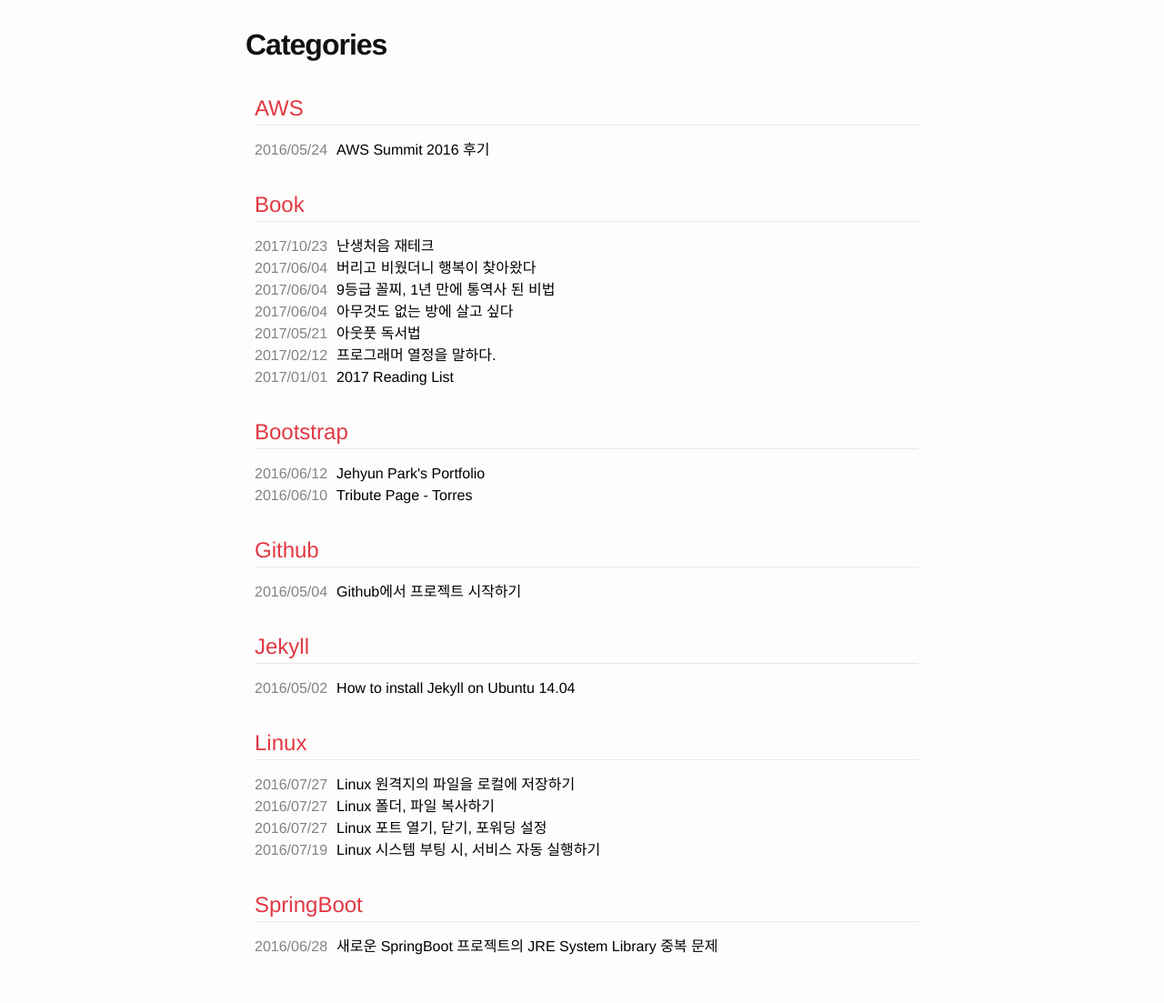
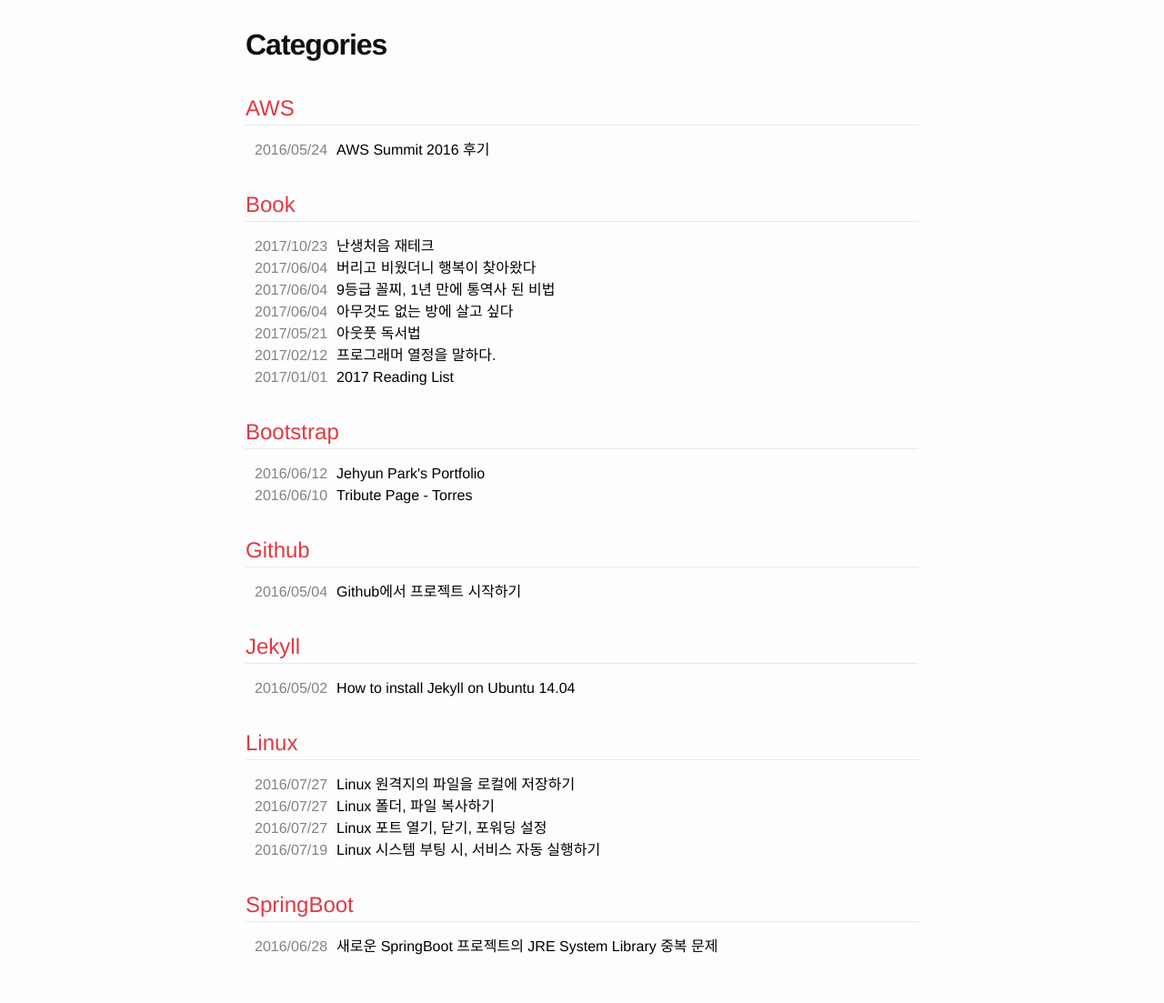
Before and after one commit to jehyunpark/jehyunpark.github.io, a Jekyll site: the page built from categories.md, in a window 1280 px wide. Shown: the part 652-1755 px from the top of the page at 91% size. Built offline with Jekyll 4.4.1, drawn with Linux system fonts in a browser that asks for light colours; nearby versions of some CDN libraries; some web fonts are replaced.

```diff
--- a/_includes/header.html
+++ b/_includes/header.html
@@ -17,6 +17,9 @@
     <a href="{{ site.baseurl }}/">
       <li>Home</li>
     </a>
+    <a href="{{ site.baseurl }}/categories/">
+      <li>Categories</li>
+    </a>
     <a href="{{ site.baseurl }}/about/">
       <li>About</li>
     </a>
--- a/_sass/_layout.scss
+++ b/_sass/_layout.scss
@@ -344,16 +344,18 @@
 /**
  * Categories
  */
+.tag-item {
+  margin-left: 10px;
+}
+
 .tag-group-title {
   color: #E23843;
-  margin-left: 10px;
   @include media-query($on-laptop) {
      font-size: 16px;
   }
 }
 
 .tag-item-date {
-  margin-left: 10px;
   color: $grey-color;
   font-size: 16px;
   @include media-query($on-laptop) {
```
